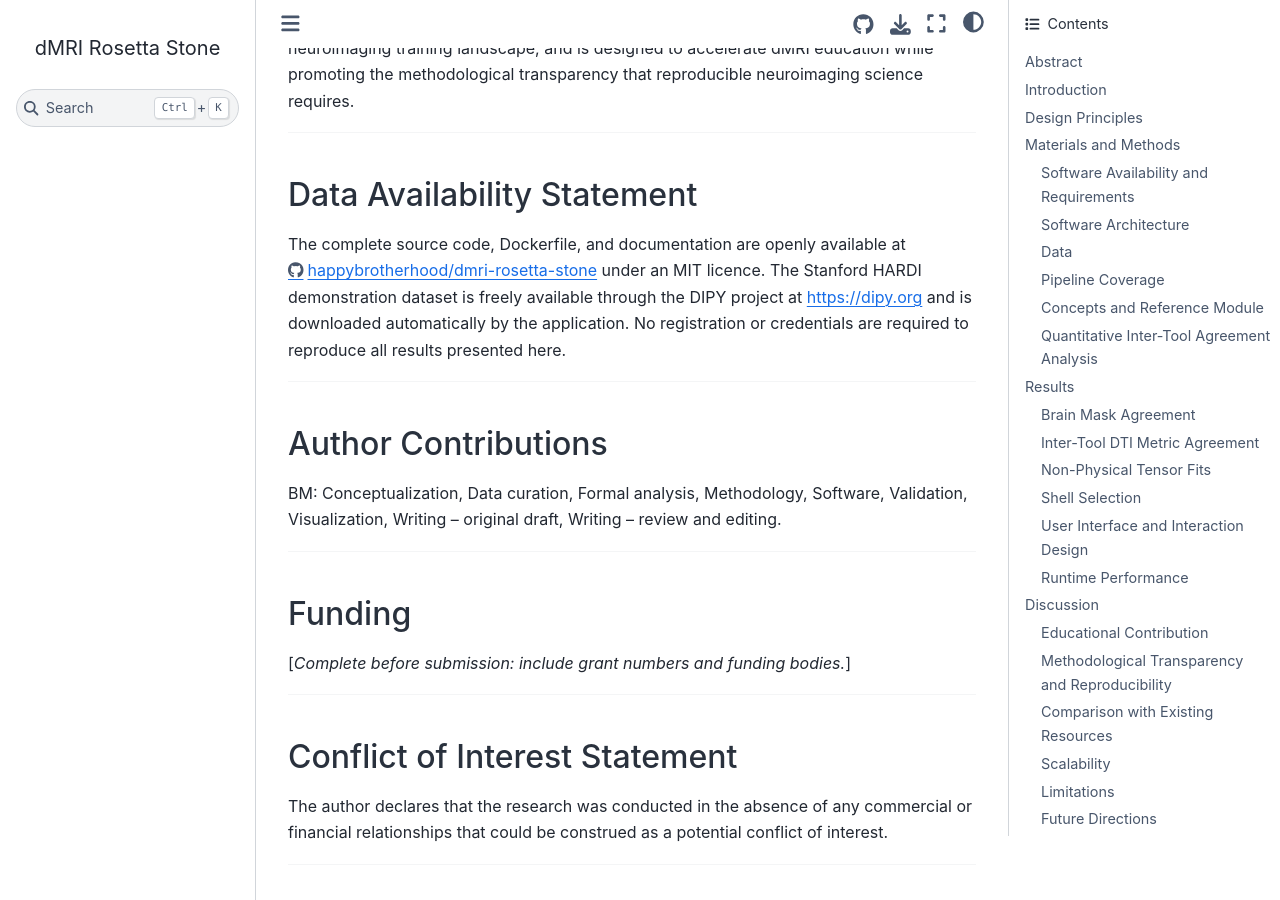
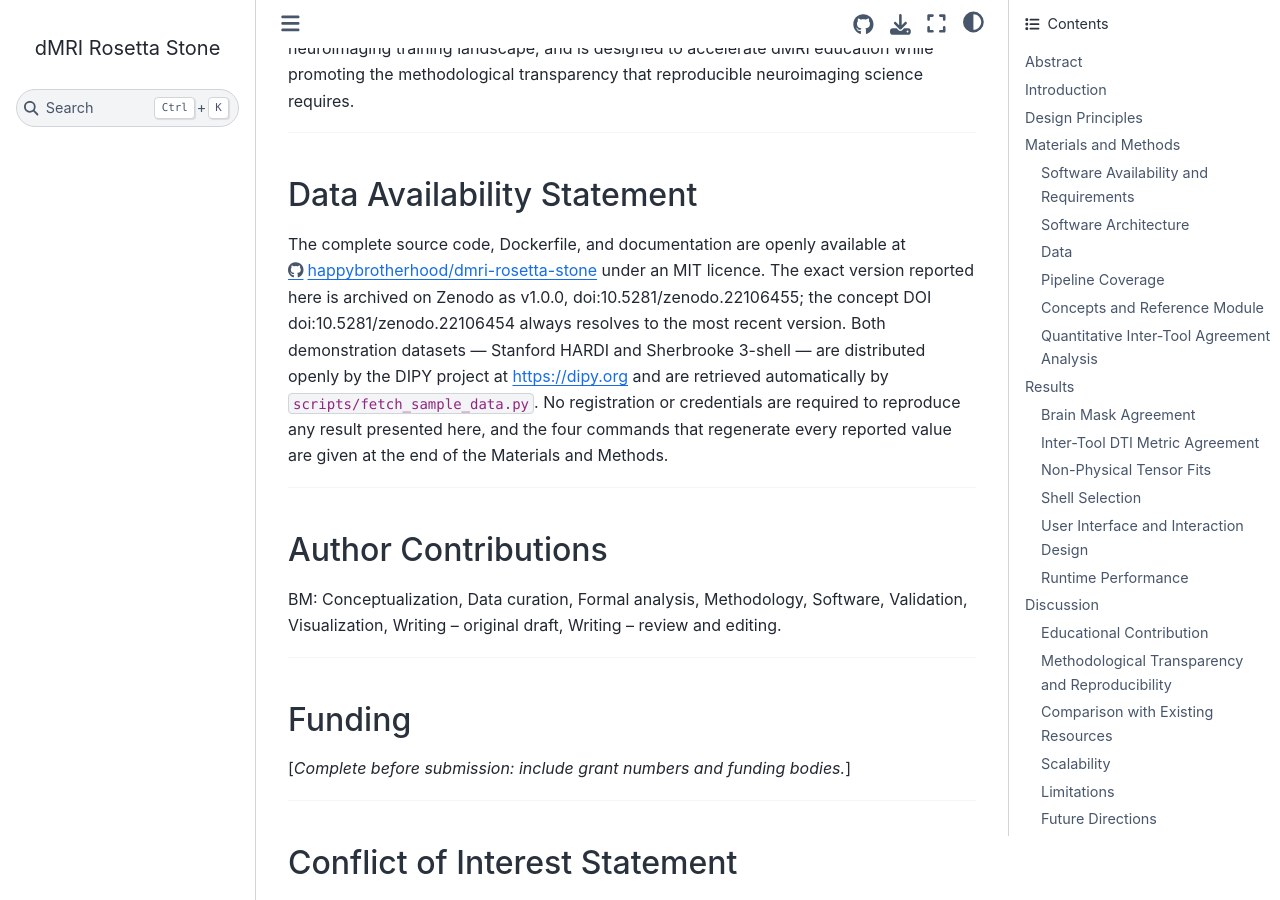
Before and after one commit to happybrotherhood/dmri-rosetta-stone, a Jupyter Book: the page built from article_frontiers.md, in a window 1280 px wide and 900 px high, scrolled down 19858 px. Built offline with Jupyter Book 1.0.4 settings and Sphinx 7.4.7 and the Sphinx Book theme 1.1.4, drawn with Linux system fonts in a browser that asks for light colours; pages that are not in the unit, such as notebooks, are missing from menus; some of the changed text lies outside the part shown.

Commit message:
Record the Zenodo DOI and fix archival metadata
Zenodo minted 10.5281/zenodo.22106455 for v1.0.0 (concept DOI
10.5281/zenodo.22106454). Both are now cited in the Software
Availability block and the Data Availability Statement, and the
statement covers both datasets rather than only Stanford.

Add .zenodo.json. The v1.0.0 record credits the GitHub account name
rather than the author, because Zenodo's GitHub integration does not
reliably read CITATION.cff; .zenodo.json is the file it does read, so
subsequent releases will carry the correct creator and affiliation.
The v1.0.0 record itself still needs its creator corrected by hand in
the Zenodo interface.

Co-Authored-By: Claude Opus 5 (1M context) <noreply@anthropic.com>

```diff
--- a/article_frontiers.md
+++ b/article_frontiers.md
@@ -54,7 +54,7 @@ Four principles guided development. First, **parallel transparency**: every pipe
 |---|---|
 | **Project name** | dMRI Rosetta Stone |
 | **Project home page** | https://github.com/happybrotherhood/dmri-rosetta-stone |
-| **Archived version** | Zenodo DOI (to be minted on acceptance) |
+| **Archived version** | v1.0.0, Zenodo, doi:10.5281/zenodo.22106455 (all versions: doi:10.5281/zenodo.22106454) |
 | **Operating system** | Platform independent — Linux, macOS, and Windows, via Docker |
 | **Programming language** | Python ≥ 3.9 |
 | **Other requirements** | Docker ≥ 20.10. For local installation without Docker: FSL ≥ 6.0 and MRtrix3 ≥ 3.0.4 |
@@ -287,7 +287,7 @@ dMRI Rosetta Stone is an open-source, containerised, interactive platform that e
 
 ## Data Availability Statement
 
-The complete source code, Dockerfile, and documentation are openly available at https://github.com/happybrotherhood/dmri-rosetta-stone under an MIT licence. The Stanford HARDI demonstration dataset is freely available through the DIPY project at https://dipy.org and is downloaded automatically by the application. No registration or credentials are required to reproduce all results presented here.
+The complete source code, Dockerfile, and documentation are openly available at https://github.com/happybrotherhood/dmri-rosetta-stone under an MIT licence. The exact version reported here is archived on Zenodo as v1.0.0, doi:10.5281/zenodo.22106455; the concept DOI doi:10.5281/zenodo.22106454 always resolves to the most recent version. Both demonstration datasets — Stanford HARDI and Sherbrooke 3-shell — are distributed openly by the DIPY project at https://dipy.org and are retrieved automatically by `scripts/fetch_sample_data.py`. No registration or credentials are required to reproduce any result presented here, and the four commands that regenerate every reported value are given at the end of the Materials and Methods.
 
 ---
 
```
Also changed, not shown: .zenodo.json (added).
